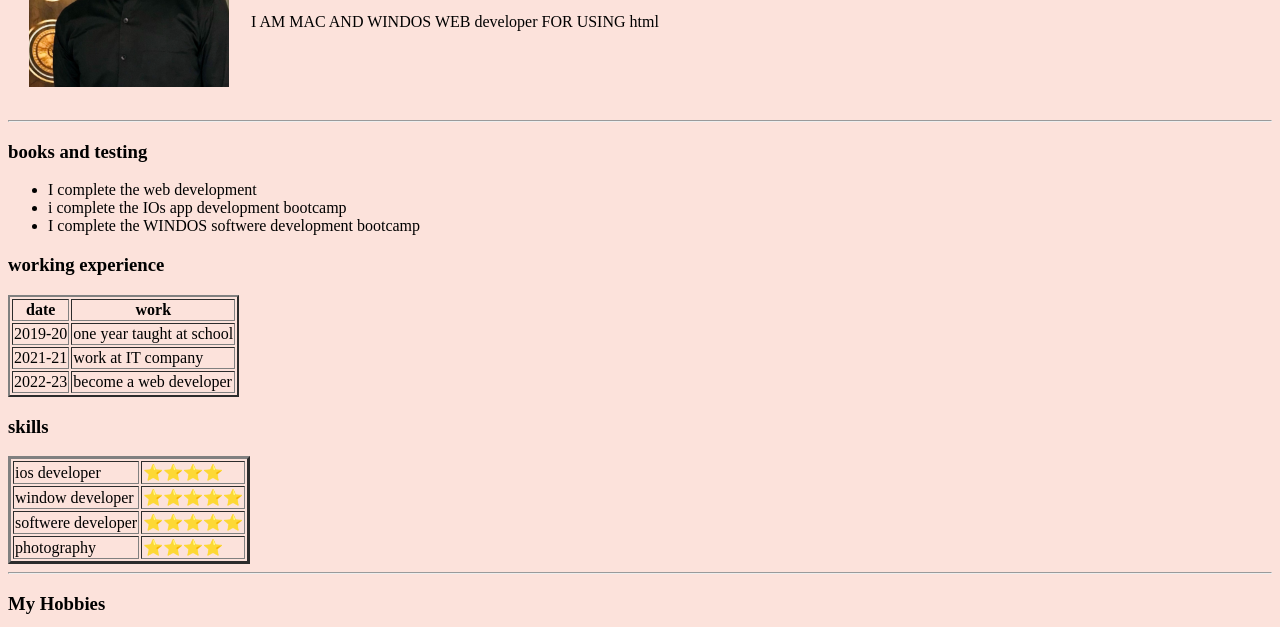
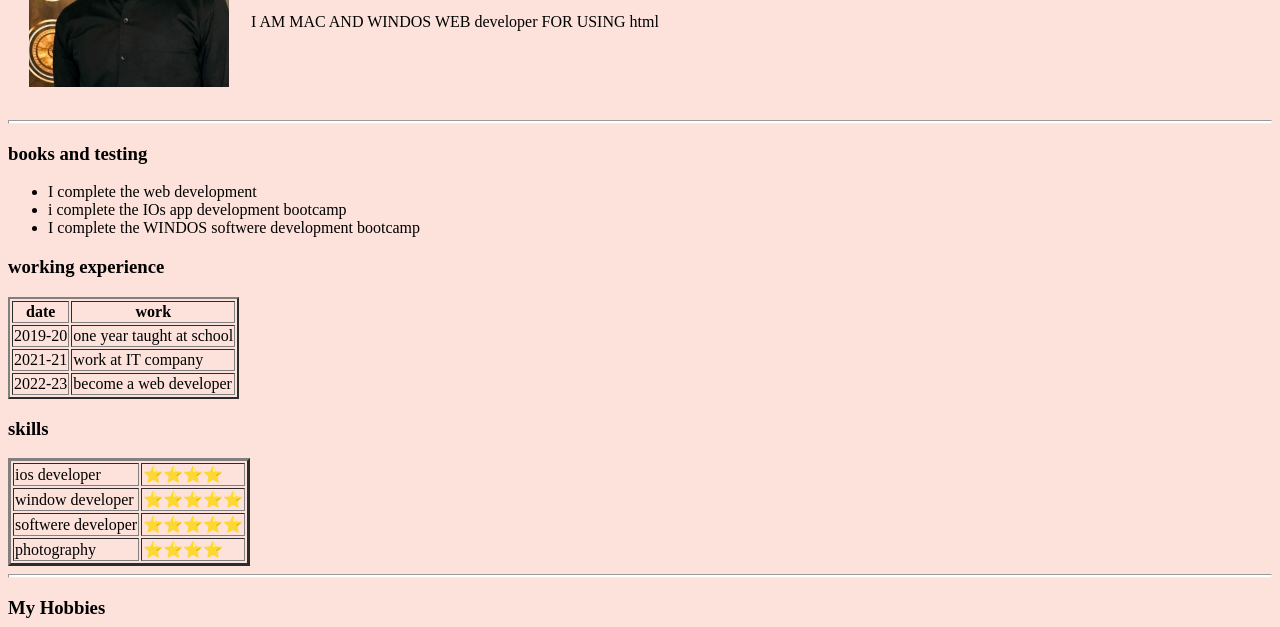
Before and after one commit to Hitesh-web2/com, a plain HTML site: page index.html in a window 1280 px wide. Shown: the part 173-800 px from the top of the page. Drawn offline with Linux system fonts and the light colour scheme.

Commit message:
Update index.html

```diff
--- a/index.html
+++ b/index.html
@@ -3,6 +3,13 @@
   <head>
     <meta charset="utf-8">
     <title>hiteshgopawat</title>
+      <style>
+      hr{
+        background-color: white;
+        border style : none;
+        height: 2px;
+      }
+    </style>
   </head>
   <body style=" background-color:#FCE2DB";>
     <table cellspacing="20">
```
